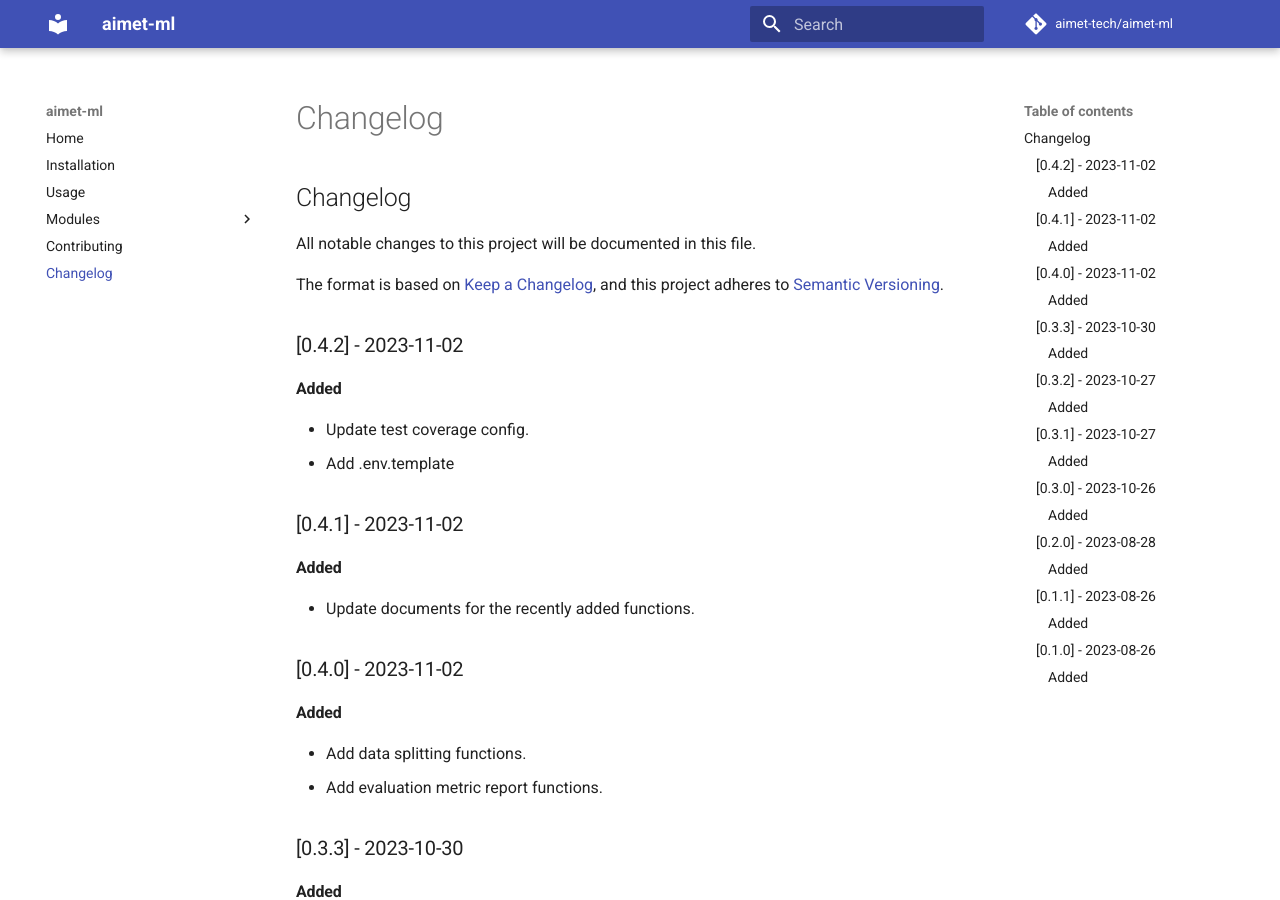
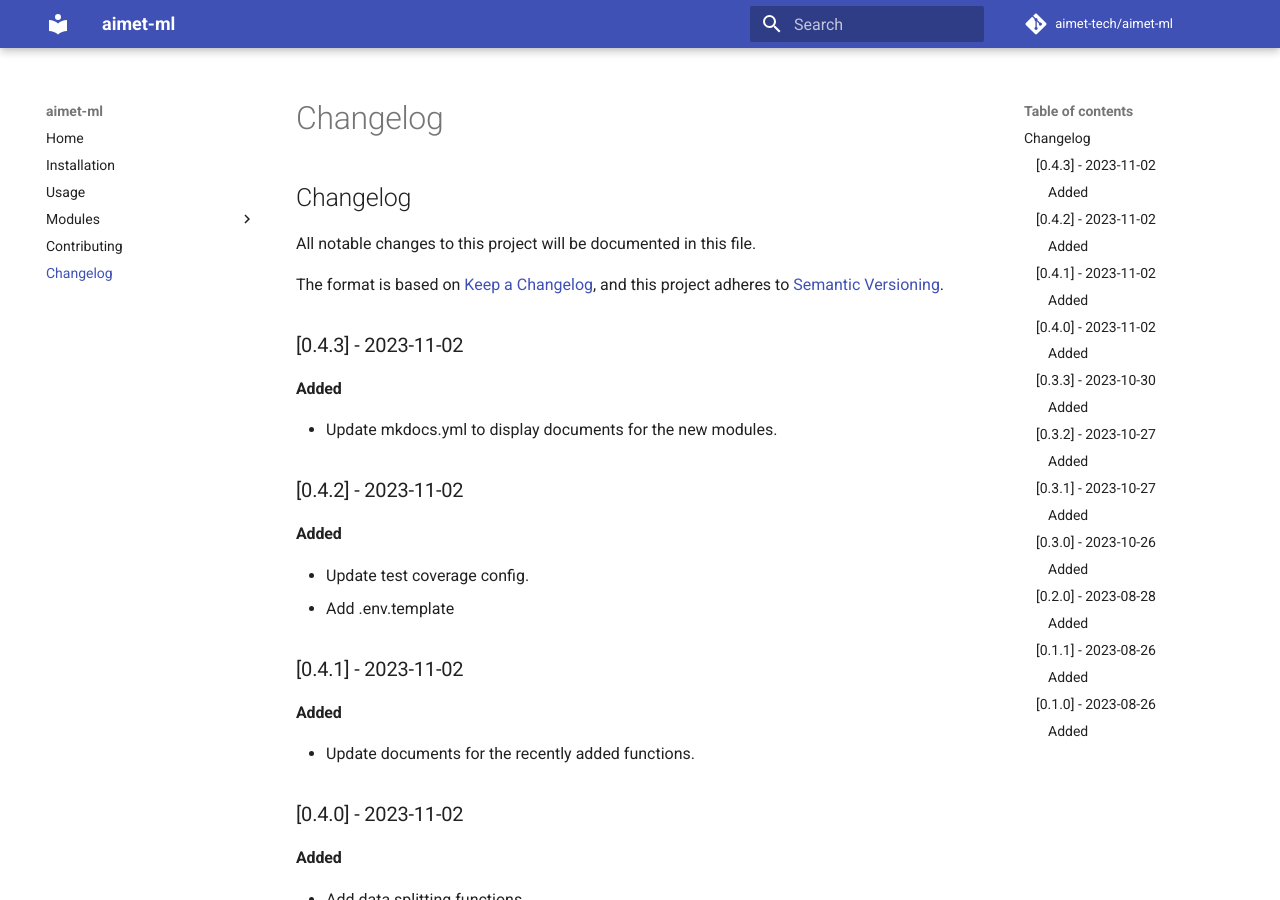
Before and after one commit to aimet-tech/aimet-ml, an MkDocs documentation site: the page built from docs/changelog.md, in a window 1280 px wide and 900 px high. Built offline with MkDocs 1.6.1 and Material for MkDocs 9.7.7, drawn with Linux system fonts in a browser that asks for light colours; comment, search, counter and statistics services are not loaded.

Commit message:
Update mkdocs.yml

```diff
--- a/CHANGELOG.md
+++ b/CHANGELOG.md
@@ -4,6 +4,12 @@ All notable changes to this project will be documented in this file.
 
 The format is based on [Keep a Changelog](https://keepachangelog.com/en/1.0.0/),
 and this project adheres to [Semantic Versioning](https://semver.org/spec/v2.0.0.html).
+
+## [0.4.3] - 2023-11-02
+
+### Added
+
+- Update mkdocs.yml to display documents for the new modules.
 
 ## [0.4.2] - 2023-11-02
 
--- a/mkdocs.yml
+++ b/mkdocs.yml
@@ -9,6 +9,8 @@ nav:
   - Usage: usage.md
   - Modules:
     - features: api/features.md
+    - metrics: api/metrics.md
+    - model_selection: api/model_selection.md
     - processing: api/processing.md
     - utils: api/utils.md
   - Contributing: contributing.md
```
